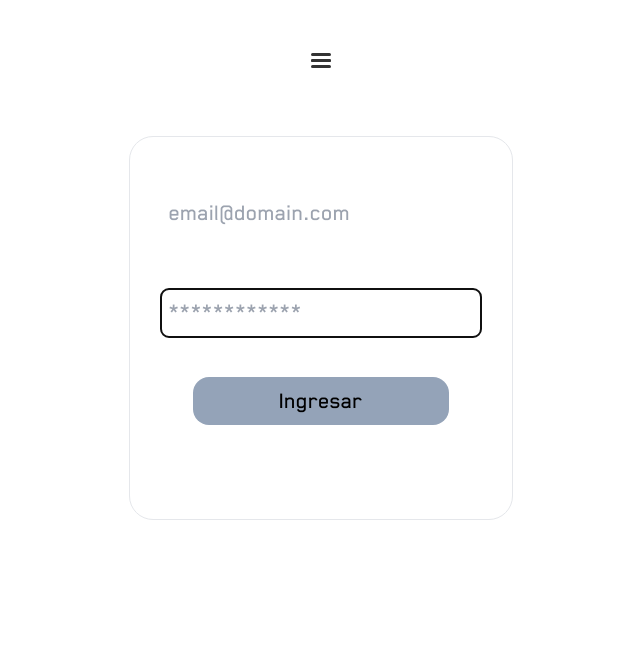
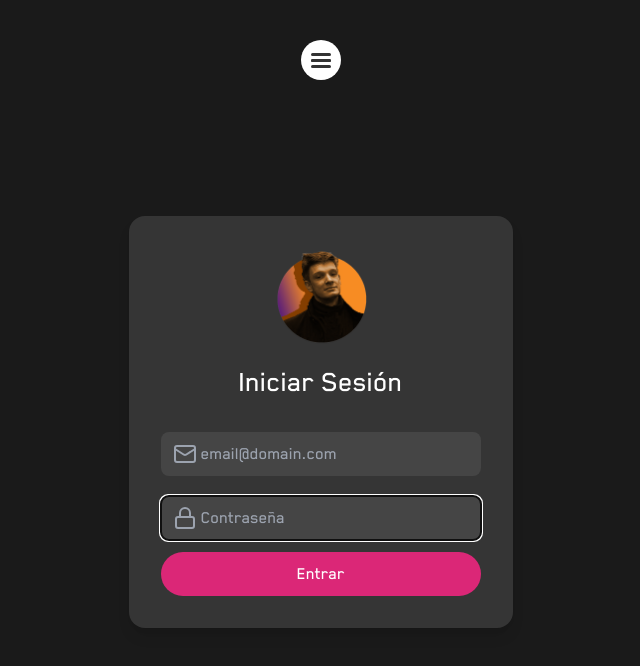
Before and after one commit to ignaciochiappero/NexHub, a Next.js app: page /auth/login in a window 1280 px wide. Shown: the top 666 px of the page, without its empty margins (319-959 px from the left). Built offline with nearby package versions, Linux system fonts and the light colour scheme.

Commit message:
rebuild frontauth login register

```diff
--- a/app/(pages)/admin/page.tsx
+++ b/app/(pages)/admin/page.tsx
@@ -46,7 +46,7 @@ export default function AdminDashboardPage() {
       id: 2,
       name: "María Rodríguez",
       email: "maria@example.com",
-      avatar: "/perfil-m-d.png",
+      avatar: "/perfil.png",
       role: "UX/UI Designer",
       skills: ["Figma", "Adobe XD", "User Research"]
     }
--- a/app/(pages)/users/page.tsx
+++ b/app/(pages)/users/page.tsx
@@ -26,7 +26,7 @@ export default function UsersListPage() {
     {
       id: 2,
       name: "María Rodríguez",
-      avatar: "/perfil-m-d.png",
+      avatar: "/perfil.png",
       role: "UX/UI Designer",
       projects: 25,
       status: 'offline'
@@ -34,7 +34,7 @@ export default function UsersListPage() {
     {
       id: 3,
       name: "Carlos Gómez",
-      avatar: "/perfil-c-d.png",
+      avatar: "/perfil.png",
       role: "Backend Engineer",
       projects: 33,
       status: 'online'
--- a/app/auth/login/page.tsx
+++ b/app/auth/login/page.tsx
@@ -6,7 +6,7 @@ import SigninForm from "@/components/authComponents/SigninForm";
 function LoginPage() {
     return (
 
-        <div className="h-screen p-2 flex justify-center font-[family-name:var(--blender-medium)] text-2xl">
+        <div className="bg-[#1A1A1A] min-h-screen p-6 pt-40s flex justify-center font-[family-name:var(--blender-medium)] text-2xl">
 
 
 
--- a/components/authComponents/SigninForm.tsx
+++ b/components/authComponents/SigninForm.tsx
@@ -2,6 +2,8 @@
 "use client"
 
 import { useForm, Controller } from "react-hook-form";
+import Image from "next/image";
+import { Lock, Mail } from 'lucide-react';
 
 function SigninForm() {
 
@@ -19,17 +21,26 @@ function SigninForm() {
   return (
     <form onSubmit={onSubmit}>
 
-        <div className="mt-32 border h-96 w-96 rounded-3xl flex flex-col items-center p-5 text-black">
+        <div className="bg-[#353535] rounded-2xl p-8 w-full max-w-md shadow-lg mt-48">
+
+        <div className="text-center mb-8">
+          <Image
+            src="/perfil-n-d.png"
+            alt="Profile"
+            width={100}
+            height={100}
+            className="mx-auto rounded-full mb-4"
+          />
+          <h1 className="text-3xl font-bold text-white">
+           Iniciar Sesión
+          </h1>
+        </div>
 
         {/* contenedor email */}
-        <div className="flex flex-col">
+        <div className="flex flex-col ">
 
-            <label
-            htmlFor="email"
-            className="text-white"
-            >
-                Email
-            </label>
+
+
 
             <Controller
                 name="email"
@@ -43,11 +54,19 @@ function SigninForm() {
                 render = {({field}) => {
                     return (
 
+                        <div className="relative">
+
+                            <Mail className="absolute left-3 top-1/2 transform -translate-y-1/2 text-gray-400" />
+
                             <input
                             type="email" placeholder="email@domain.com" autoFocus
-                        className="rounded-lg p-2 w-80"
+                            className="pl-10 text-lg rounded-lg p-2 w-80 bg-[#454545] text-white "
                             {...field}
                             />
+
+                        </div>
+
+
                     );
                 }}
 
@@ -65,12 +84,7 @@ function SigninForm() {
         {/* contenedor password */}
         <div className="mt-5 flex flex-col">
 
-            <label
-            htmlFor="password"
-            className="text-white"
-            >
-                Password
-            </label>
+
 
             <Controller
                 name="password"
@@ -87,12 +101,17 @@ function SigninForm() {
                 }}
                 render = {({field}) => {
                     return (
+                        <div className="relative">
+
+                            <Lock className="absolute left-3 top-1/2 transform -translate-y-1/2 text-gray-400" />
 
                             <input
-                        type="password" placeholder="************" autoFocus
-                        className="rounded-lg p-2 w-80"
+                            type="password" placeholder="Contraseña" autoFocus
+                            className="rounded-lg pl-10 items-center flex justify-center text-lg p-2 w-80 bg-[#454545] text-white "
                             {...field}
                             />
+
+                        </div>
                     );
                 }}
 
@@ -108,8 +127,9 @@ function SigninForm() {
 
         <button
             type="submit"
-        className="mt-10 bg-slate-400 p-2 rounded-2xl w-64">
-            Ingresar
+            className="w-full bg-pink-600 text-white py-2 rounded-full hover:bg-pink-700 transition text-lg mt-3"
+          >
+            Entrar
           </button>
 
 
--- a/components/authComponents/SignupForm.tsx
+++ b/components/authComponents/SignupForm.tsx
@@ -3,6 +3,8 @@
 "use client"
 
 import { useForm, Controller } from "react-hook-form";
+import { Lock, User, Mail } from 'lucide-react';
+
 
 function SignupForm() {
 
@@ -22,16 +24,11 @@ function SignupForm() {
   return (
     <form onSubmit={onSubmit}>
 
-        <div className="mt-32 border h-auto w-96 rounded-3xl flex flex-col items-center p-5 text-black">
+        <div className="bg-[#353535] rounded-2xl p-8 w-full max-w-md shadow-lg mt-48">
             {/* contenedor email */}
             <div className="flex flex-col">
 
-                <label
-                htmlFor="text"
-                className="text-white"
-                >
-                    User Name
-                </label>
+
 
                 <Controller
                     name="name"
@@ -45,11 +42,17 @@ function SignupForm() {
                     render = {({field}) => {
                         return (
 
+                            <div className="relative">
+
+                            <User className="absolute left-3 top-1/2 transform -translate-y-1/2 text-gray-400" />
+
                             <input
-                            type="name" placeholder="Nombre_Usuario" autoFocus
-                            className="rounded-lg p-2 w-80"
+                            type="name" placeholder="Nombre Usuario" autoFocus
+                            className="pl-10 text-lg rounded-lg p-2 w-80 bg-[#454545] text-white "
                             {...field}
                             />
+
+                        </div>
                         );
                     }}
 
@@ -66,12 +69,7 @@ function SignupForm() {
             {/* contenedor email */}
             <div className="flex mt-5 flex-col" >
 
-                <label
-                htmlFor="email"
-                className="text-white"
-                >
-                    Email
-                </label>
+
 
                 <Controller
                     name="email"
@@ -85,12 +83,17 @@ function SignupForm() {
                     render = {({field}) => {
                         return (
 
+                            <div className="relative">
+
+                            <Mail className="absolute left-3 top-1/2 transform -translate-y-1/2 text-gray-400" />
+
                             <input
                             type="email" placeholder="email@domain.com" autoFocus
-                            className="rounded-lg p-2 w-80"
+                            className="pl-10 text-lg rounded-lg p-2 w-80 bg-[#454545] text-white "
                             {...field}
                             />
-                        );
+
+                        </div>                        );
                     }}
 
                 />
@@ -107,12 +110,7 @@ function SignupForm() {
             {/* contenedor password */}
             <div className="flex mt-5 flex-col">
 
-                <label
-                htmlFor="password"
-                className="text-white"
-                >
-                    Password
-                </label>
+
 
                 <Controller
                     name="password"
@@ -130,11 +128,17 @@ function SignupForm() {
                     render = {({field}) => {
                         return (
 
+                            <div className="relative">
+
+                            <Lock className="absolute left-3 top-1/2 transform -translate-y-1/2 text-gray-400" />
+
                             <input
-                            type="password" placeholder="************" autoFocus
-                            className="rounded-lg p-2 w-80"
+                            type="password" placeholder="Contraseña" autoFocus
+                            className="rounded-lg pl-10 items-center flex justify-center text-lg p-2 w-80 bg-[#454545] text-white "
                             {...field}
                             />
+
+                        </div>
                         );
                     }}
 
@@ -150,10 +154,10 @@ function SignupForm() {
 
             <button
             type="submit"
-            className="mt-10 bg-slate-400 p-2 rounded-2xl w-64">
-                Registrar nuevo usuario
+            className="w-full bg-pink-600 text-white py-2 rounded-full hover:bg-pink-700 transition text-lg mt-3"
+            >
+            Registrar usuario
             </button>
-
 
 
 
```
Also changed, not shown: public/perfil.png (added). Lines whose indentation alone changed are shown as unchanged.
